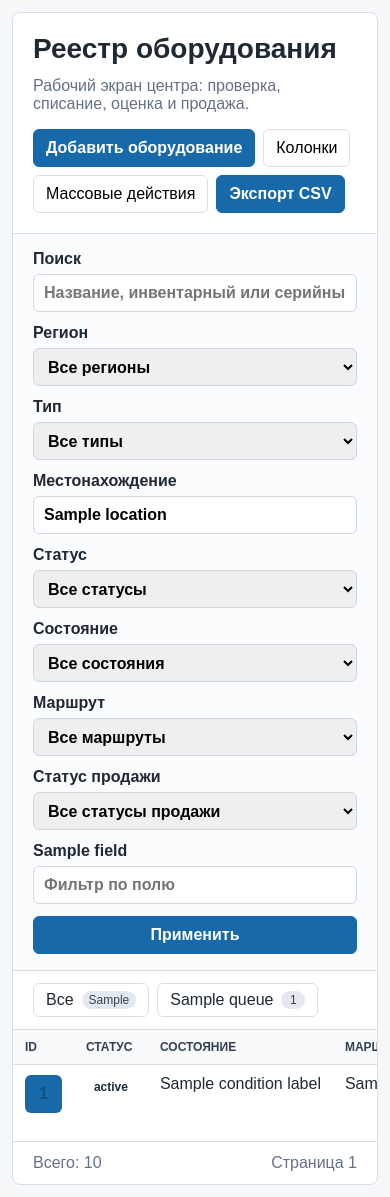
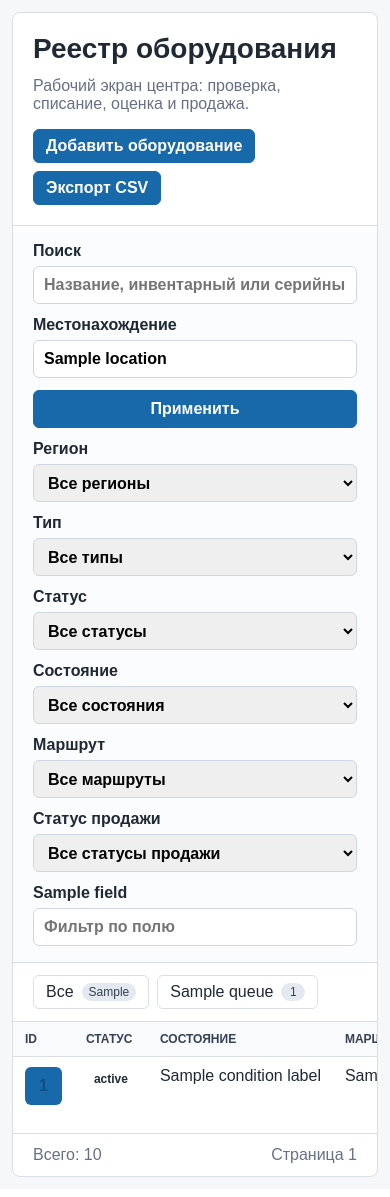
Before and after one commit to milexx/equipment-accounting, a FastAPI app: template app/templates/equipment/index.html in a window 390 px wide. Shown: the part 56-1253 px from the top of the page. Run offline with FastAPI, Linux system fonts and the light colour scheme; the template is opened without the code that fills it: most values are stand-ins (such as "Sample title", 1, 10 or a date in 2020); parts of the project's set-up code (start-up, migrations or seed data) failed here and were passed over; some libraries are stand-ins or nearby versions.

Commit message:
Refine center registry filters

```diff
--- a/app/static/app.css
+++ b/app/static/app.css
@@ -368,20 +368,34 @@ button:disabled {
 
 .filters {
   display: grid;
-  grid-template-columns: repeat(4, minmax(0, 1fr));
-  gap: 12px;
+  gap: 14px;
   padding: 16px 20px;
   border-bottom: 1px solid #d9dee7;
   background: #fbfcfe;
+}
+
+.filter-row {
+  display: grid;
+  gap: 12px;
+  min-width: 0;
   align-items: end;
+}
+
+.filter-row-main {
+  grid-template-columns: minmax(280px, 2fr) minmax(220px, 1fr) 160px;
+}
+
+.filter-row-taxonomy {
+  grid-template-columns: repeat(2, minmax(220px, 1fr));
+}
+
+.filter-row-process,
+.filter-row-attributes {
+  grid-template-columns: repeat(4, minmax(180px, 1fr));
 }
 
 .filter-field {
   min-width: 0;
-}
-
-.filter-field-wide {
-  grid-column: span 2;
 }
 
 .filter-actions {
@@ -944,11 +958,21 @@ textarea {
   }
 
   .filters {
+    gap: 12px;
+  }
+
+  .filter-row-main {
     grid-template-columns: repeat(2, minmax(0, 1fr));
   }
 
-  .filter-field-wide {
-    grid-column: span 2;
+  .filter-actions {
+    grid-column: 1 / -1;
+  }
+
+  .filter-row-taxonomy,
+  .filter-row-process,
+  .filter-row-attributes {
+    grid-template-columns: repeat(2, minmax(0, 1fr));
   }
 
   .form-grid-fields {
@@ -974,11 +998,11 @@ textarea {
     padding: 12px;
   }
 
-  .filters {
+  .filter-row,
+  .filter-row-main,
+  .filter-row-taxonomy,
+  .filter-row-process,
+  .filter-row-attributes {
     grid-template-columns: 1fr;
   }
-
-  .filter-field-wide {
-    grid-column: span 1;
-  }
 }
--- a/app/templates/equipment/index.html
+++ b/app/templates/equipment/index.html
@@ -23,8 +23,6 @@
         </div>
         <div class="head-actions">
           <a class="button-link primary-link" href="/equipment/new">Добавить оборудование</a>
-          <button type="button">Колонки</button>
-          <button type="button">Массовые действия</button>
           <a class="button-link primary-link" href="/equipment/export.csv?{{ request.url.query }}">Экспорт CSV</a>
         </div>
       </div>
@@ -33,10 +31,21 @@
         {% if queue %}
           <input type="hidden" name="queue" value="{{ queue }}">
         {% endif %}
-        <label class="filter-field filter-field-wide">
+        <div class="filter-row filter-row-main">
+          <label class="filter-field">
             Поиск
             <input name="q" value="{{ q }}" placeholder="Название, инвентарный или серийный номер">
           </label>
+          <label class="filter-field">
+            Местонахождение
+            <input name="location" value="{{ location }}" placeholder="Склад, кабинет, стойка">
+          </label>
+          <div class="filter-actions">
+            <button type="submit" class="primary">Применить</button>
+          </div>
+        </div>
+
+        <div class="filter-row filter-row-taxonomy">
           <label class="filter-field">
             Регион
             <select name="region_id">
@@ -59,10 +68,9 @@
               {% endfor %}
             </select>
           </label>
-        <label class="filter-field">
-          Местонахождение
-          <input name="location" value="{{ location }}" placeholder="Склад, кабинет, стойка">
-        </label>
+        </div>
+
+        <div class="filter-row filter-row-process">
           <label class="filter-field">
             Статус
             <select name="status">
@@ -107,15 +115,18 @@
               {% endfor %}
             </select>
           </label>
+        </div>
+
+        {% if filterable_fields %}
+          <div class="filter-row filter-row-attributes">
             {% for field in filterable_fields %}
               <label class="filter-field">
                 {{ field.name }}
                 <input name="attr_{{ field.code }}" value="{{ attribute_filters.get(field.code, '') }}" placeholder="Фильтр по полю">
               </label>
             {% endfor %}
-        <div class="filter-actions">
-          <button type="submit" class="primary">Применить</button>
           </div>
+        {% endif %}
       </form>
 
       <div class="view-tabs">
```
Lines whose indentation alone changed are shown as unchanged.
